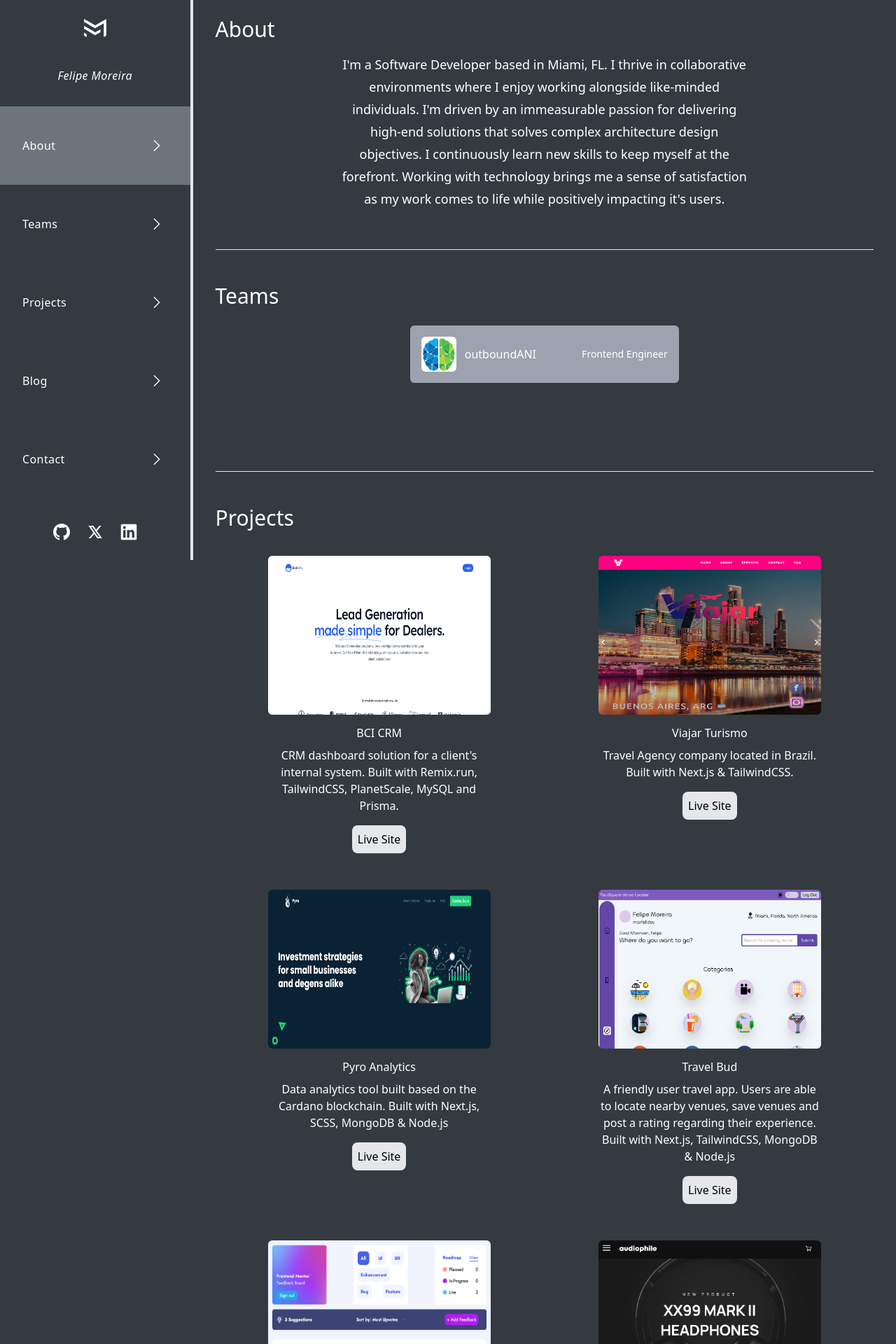
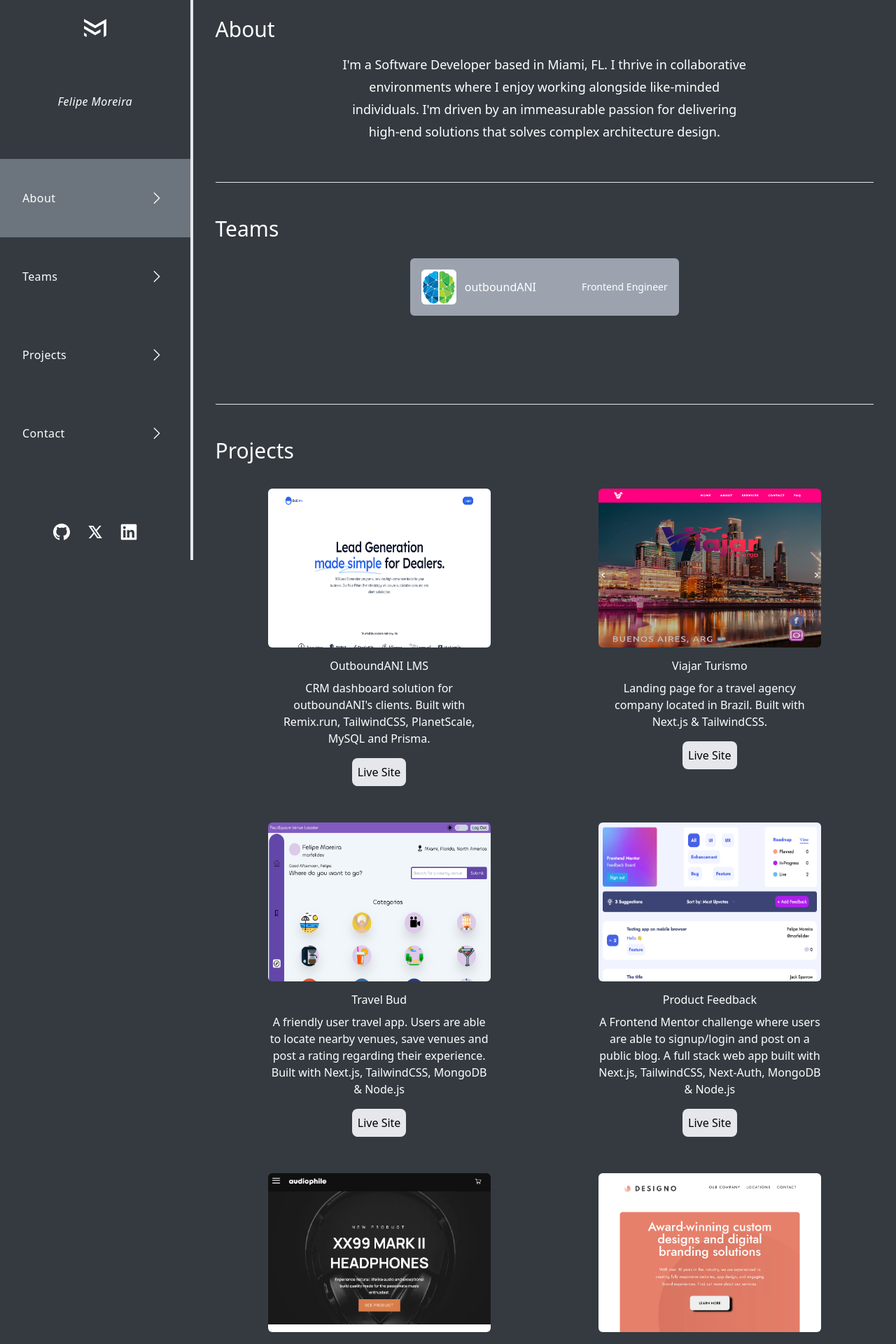
Before and after one commit to morfeli/portfolio, a Next.js app: page / in a window 1280 px wide. Shown: the top 1920 px of the page at 70% size. Built offline with nearby package versions, Linux system fonts and the light colour scheme.

Commit message:
fix: cleanup

```diff
--- a/components/Header/Navigation.tsx
+++ b/components/Header/Navigation.tsx
@@ -5,9 +5,7 @@ const links = [
   { name: "About", to: "About", id: 1 },
   { name: "Teams", to: "Teams", id: 2 },
   { name: "Projects", to: "Projects", id: 3 },
-  // { name: "NFTs", to: "crypto", id: 4 },
-  { name: "Blog", to: "Blog", id: 4 },
-  { name: "Contact", to: "Contact", id: 5 },
+  { name: "Contact", to: "Contact", id: 4 },
 ];
 
 export const Navigation = () => {
--- a/components/Sections/About/About.tsx
+++ b/components/Sections/About/About.tsx
@@ -7,10 +7,7 @@ export const About = () => {
         I'm a Software Developer based in Miami, FL. I thrive in collaborative
         environments where I enjoy working alongside like-minded individuals.
         I'm driven by an immeasurable passion for delivering high-end solutions
-        that solves complex architecture design objectives. I continuously learn
-        new skills to keep myself at the forefront. Working with technology
-        brings me a sense of satisfaction as my work comes to life while
-        positively impacting it's users.
+        that solves complex architecture design.
       </p>
     </SectionLayout>
   );
--- a/components/Sections/Blog/Blog.tsx
+++ /dev/null
@@ -1,13 +0,0 @@
-import { SectionLayout } from "../Layouts/SectionLayout";
-
-export const Blog = () => {
-  return (
-    <SectionLayout link="Blog">
-      <div className="py-4 grid grid-cols-blogGrid justify-items-center gap-4">
-        <div className="p-4 my-2 bg-gray-400 rounded-md shadow-xl flex flex-col justify-center">
-          Updating...
-        </div>
-      </div>
-    </SectionLayout>
-  );
-};
--- a/components/Sections/Layouts/MyContent.tsx
+++ b/components/Sections/Layouts/MyContent.tsx
@@ -6,8 +6,6 @@ export const MyContent = () => {
       <Sections.About />
       <Sections.Teams />
       <Sections.Projects />
-      <Sections.Blog />
-      {/* <Sections.NFTs /> */}
       <Sections.Contact />
     </main>
   );
--- a/components/Sections/Layouts/Sections.tsx
+++ b/components/Sections/Layouts/Sections.tsx
@@ -3,6 +3,5 @@ import { Contact } from "../Contact/Contact";
 import { Projects } from "../Projects/Projects";
 import { NFTs } from "../NFTs/NFTs";
 import { Teams } from "../Teams/Teams";
-import { Blog } from "../Blog/Blog";
 
-export default { About, Contact, Projects, NFTs, Teams, Blog };
+export default { About, Contact, Projects, NFTs, Teams };
--- a/components/Sections/Projects/Projects.tsx
+++ b/components/Sections/Projects/Projects.tsx
@@ -4,10 +4,10 @@ import { SectionLayout } from "../Layouts/SectionLayout";
 const projectArray = [
   {
     id: 14,
-    name: "BCI CRM",
-    href: "https://www.bcicrm.com/",
+    name: "OutboundANI LMS",
+    href: "https://ob-lms.vercel.app",
     description:
-      "CRM dashboard solution for a client's internal system. Built with Remix.run, TailwindCSS, PlanetScale, MySQL and Prisma.",
+      "CRM dashboard solution for outboundANI's clients. Built with Remix.run, TailwindCSS, PlanetScale, MySQL and Prisma.",
     image: "/bcicrm.png",
   },
   {
@@ -15,18 +15,9 @@ const projectArray = [
     name: "Viajar Turismo",
     href: "https://viajarturismo.com/",
     description:
-      "Travel Agency company located in Brazil. Built with Next.js & TailwindCSS.",
+      "Landing page for a travel agency company located in Brazil. Built with Next.js & TailwindCSS.",
     image: "/viajar.png",
   },
-  {
-    id: 11,
-    name: "Pyro Analytics",
-    href: "https://www.pyroanalytics.xyz/",
-    description:
-      "Data analytics tool built based on the Cardano blockchain. Built with Next.js, SCSS, MongoDB & Node.js",
-    image: "/pyro.png",
-  },
-
   {
     id: 10,
     name: "Travel Bud",
@@ -76,14 +67,6 @@ const projectArray = [
       "Landing page for a clients restaurant. Built with Next.js & TailwindCSS.",
     image: "/bistro.png",
   },
-  {
-    id: 7,
-    name: "Demelo Dining",
-    href: "https://www.demelodining.com/",
-    description:
-      "Landing page for a clients business. Built with Next.js & TailwindCSS.",
-    image: "/demelo.png",
-  },
 ];
 
 export const Projects = () => {
```
